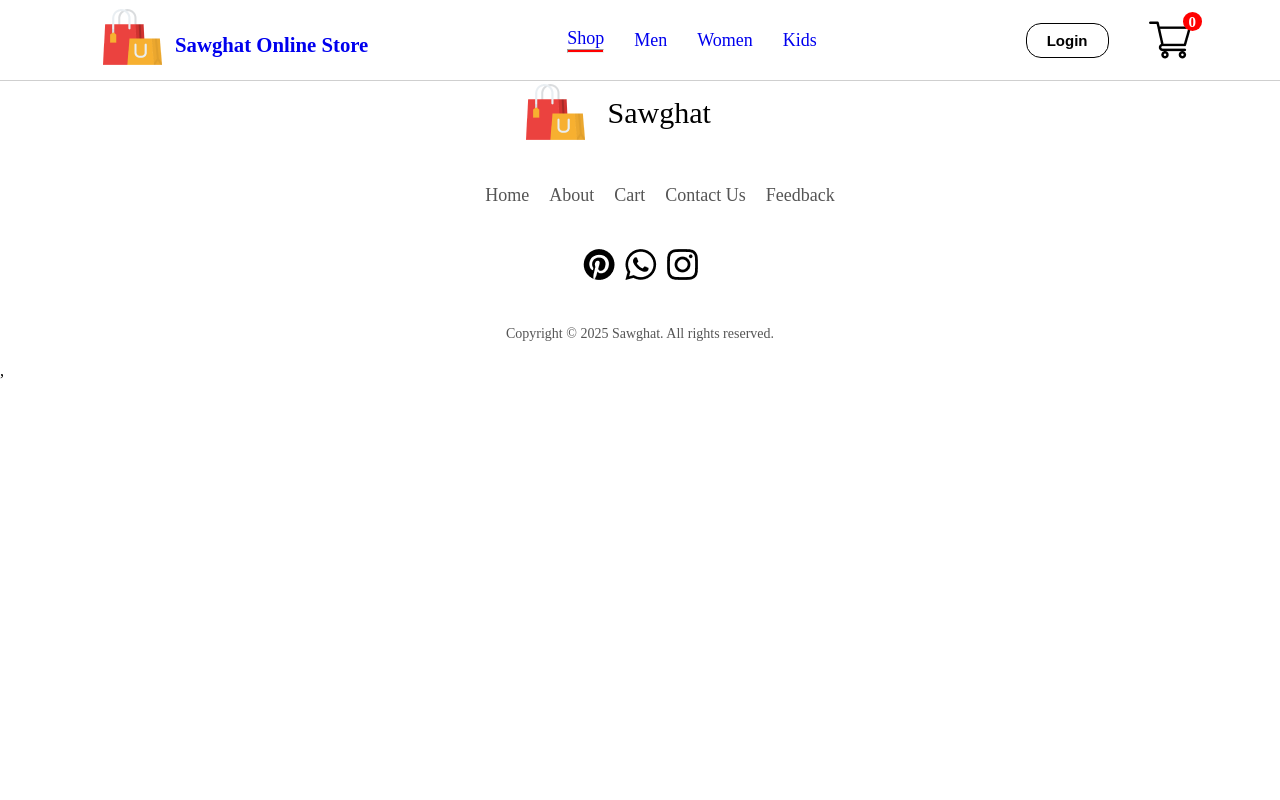
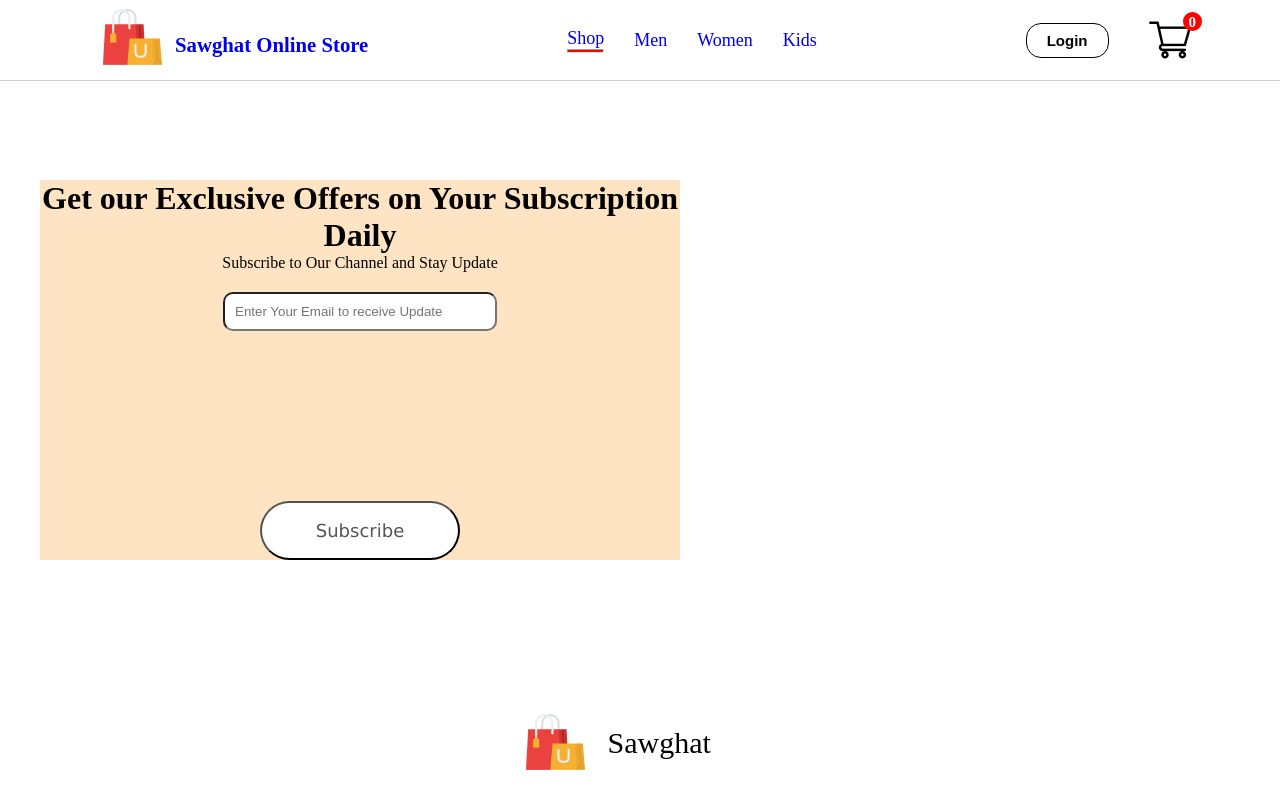
Before and after one commit to Hussain-Royesh/sawghat, a React (Vite) app: page /subscription in a window 1280 px wide. Shown: the top 800 px of the page. Built offline with nearby package versions, Linux system fonts and the light colour scheme.

Commit message:
Samstag Update

```diff
--- a/src/App.jsx
+++ b/src/App.jsx
@@ -10,7 +10,7 @@ import Footer from './Components/Footer/Footer'
 import man_banner from './Components/Assets/banner_mens.png'
 import women_banner from './Components/Assets/banner_women.png'
 import kids_banner from './Components/Assets/banner_kids.png'
-
+ import Subscription from './Components/Subscription/index'
 
 function App() {
   return (
@@ -28,10 +28,10 @@ function App() {
           <Route path='/kids' element={<ShopCategory banner={kids_banner} category="kid" />} />
           <Route path='/cart' element={<Cart />} />
          <Route path="/product" element={<Product/>}>
-               <Route path=":productid" element={<Product />} />
+          <Route path=":productid" element={<Product />} />
         </Route>
-
-          <Route path='/login' element={<LoginSignUp />} />
+        <Route path='/login' element={<LoginSignUp />} />
+        <Route path='/subscription' element={<Subscription/>} />
 
       </Routes>
      <Footer/>
--- a/src/Components/Footer/Footer.jsx
+++ b/src/Components/Footer/Footer.jsx
@@ -4,6 +4,8 @@ import footer_log from '../Assets/logo.png'
 import instagram from '../Assets/instagram_icon.png'
 import whatsApp from '../Assets/whatsapp_icon.png'
 import pintester from '../Assets/pintester_icon.png'
+import { Link } from 'react-router-dom'
+
 
 const Footer = () => {
   return (
@@ -18,6 +20,7 @@ const Footer = () => {
             <li>Cart</li>
             <li>Contact Us</li>
             <li>Feedback</li>
+            <Link to='subscription' >    <li>Subscribe</li> </Link>
         </ul>
         <div className="footer-social">
             <div className="footer-social-container">
--- /dev/null
+++ b/src/Components/Subscription/index.jsx
@@ -0,0 +1,19 @@
+import './Subscription.css'
+const index = () => {
+  return (
+    <div className='subscription'>
+      <h1>Get our Exclusive Offers on Your Subscription Daily</h1>
+
+      <div>  <p>Subscribe to Our Channel and Stay Update</p></div>
+
+      <div>
+        <form action=""> <input type="email" placeholder='Enter Your Email to receive Update'  required />
+        <button type='submit'>Subscribe</button></form>
+
+      </div>
+
+    </div>
+  )
+}
+
+export default index
--- /dev/null
+++ b/src/Components/Subscription/subscription.css
@@ -0,0 +1,18 @@
+.subscription{
+   width: 50%;
+   background-color:bisque ;
+   margin: 100px;
+   text-align: center;
+   align-items: center;
+   padding-left: 0px;
+   margin-left: 40px;
+   }
+.subscription input{
+    margin-top: 20px;
+
+    padding:10px;
+    border-radius: 10px;
+    margin: 20px;
+    width: 250px;
+
+}
```
